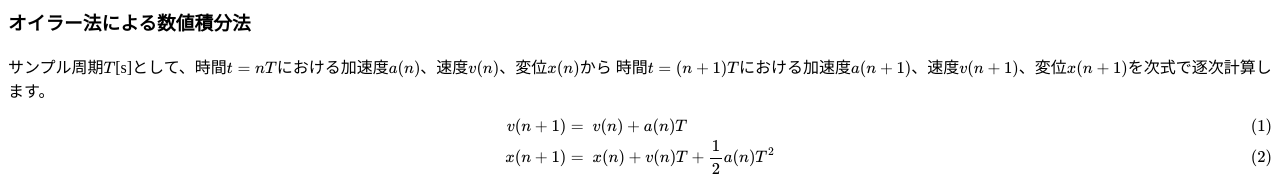
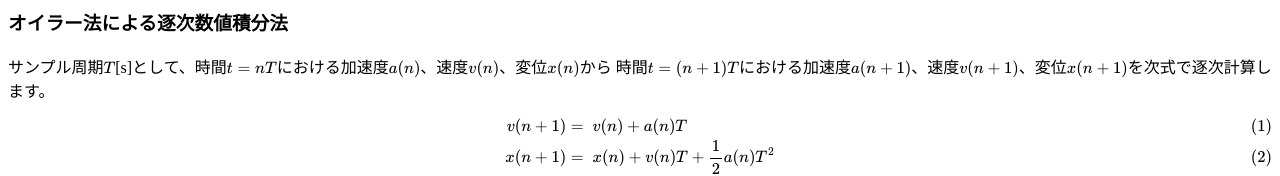
Before and after one commit to AoyamaKohbo/EulerMtd, a plain HTML site: page index.html in a window 1280 px wide. Shown: the top 176 px of the page. Drawn offline with nearby package versions, Linux system fonts and the light colour scheme; some packages are replaced by stand-ins of ours.

Commit message:
Add files via upload

```diff
--- a/index.html
+++ b/index.html
@@ -19,7 +19,7 @@
   </head>
 
   <div class="header">
-     <h3>オイラー法による数値積分法</h3>
+     <h3>オイラー法による逐次数値積分法</h3>
 
   <body>
     <p>サンプル周期\(T\)[s]として、時間\(t=nT\)における加速度\(a(n)\)、速度\(v(n)\)、変位\(x(n)\)から
```
